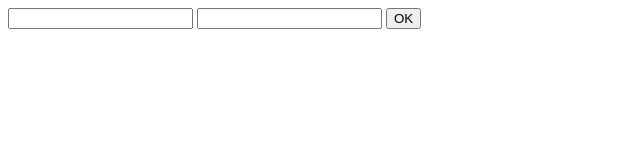
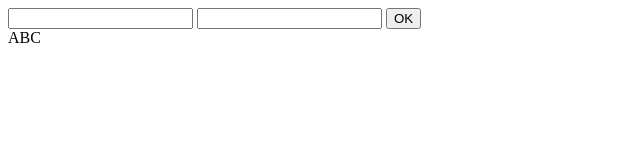
Before and after one commit to Git-Test-CBS/GIT-TEST, a plain HTML site: page form.html in a window 1280 px wide. Shown: the full height of the page, 0-640 px from the left. Drawn offline with Linux system fonts and the light colour scheme.

Commit message:
Add div from Form

```diff
--- a/form.html
+++ b/form.html
@@ -12,5 +12,6 @@
         <input type="text" name="password">
         <button>OK</button>
     </form>
+    <div>ABC</div>
 </body>
 </html>
```
